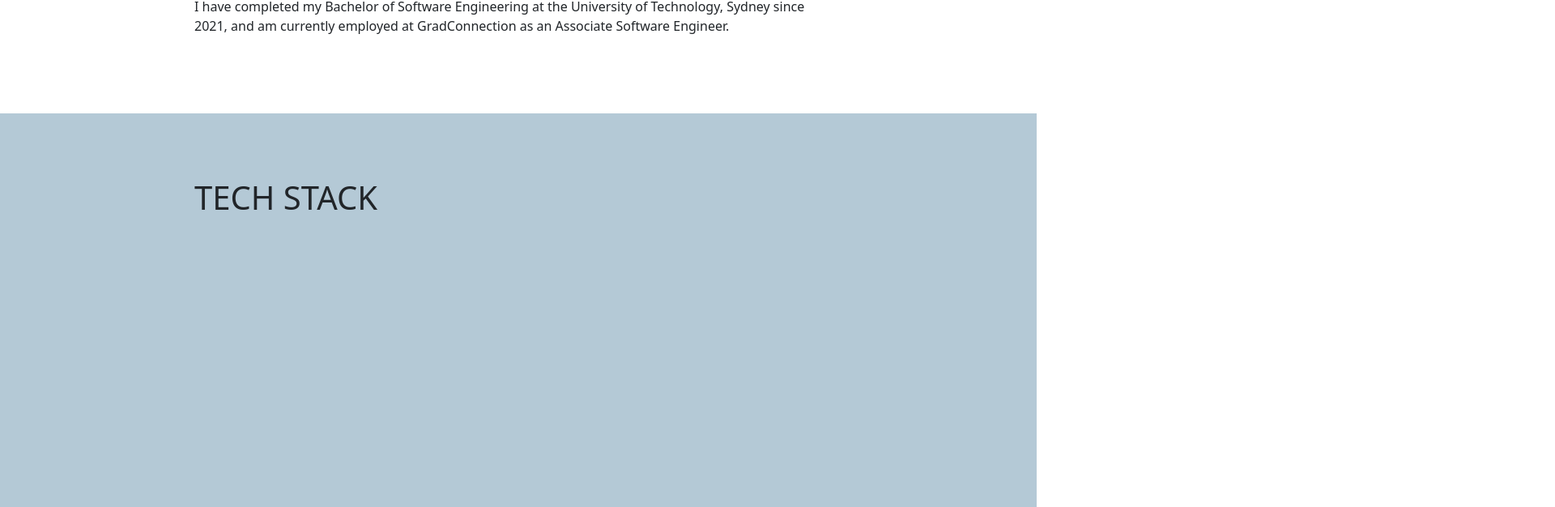
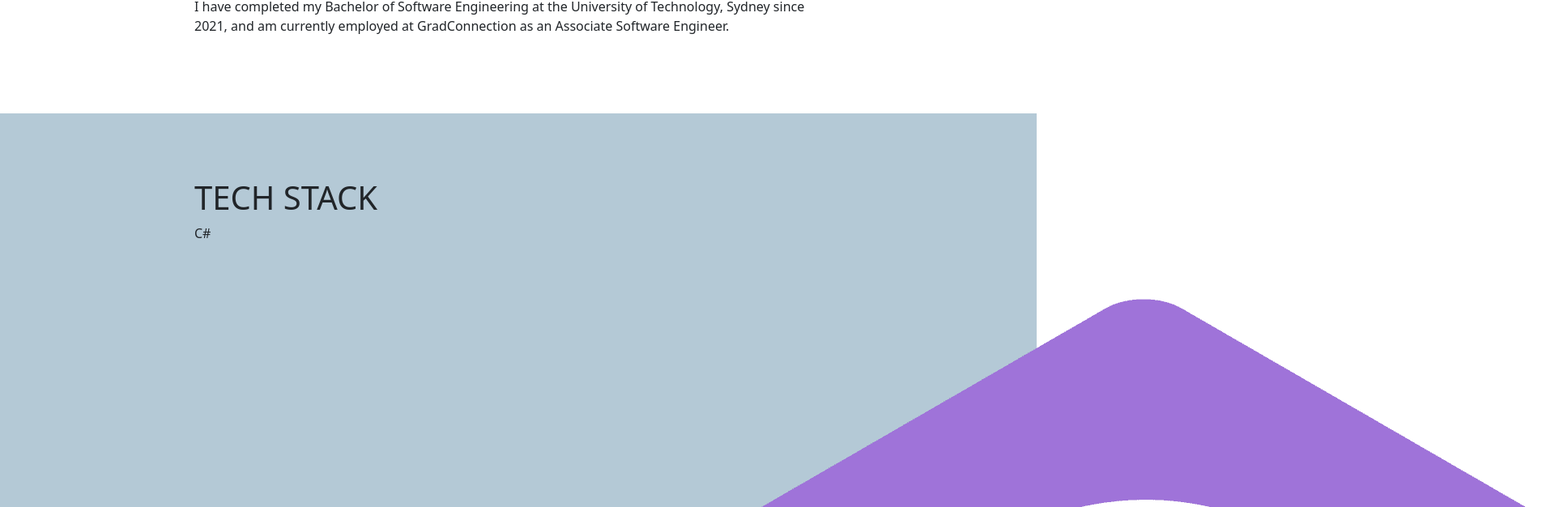
Before and after one commit to Ethanol10/ethan-portfolio, a React (Create React App) app: page / in a window 1280 px wide. Shown: the part 1450-2076 px from the top of the page at 81% size, 1920 px wide, since content can reach past the window. Built offline with nearby package versions, Linux system fonts and the light colour scheme.

Commit message:
creating a list to iterate over.

```diff
--- a/src/components/TechStack.js
+++ b/src/components/TechStack.js
@@ -1,17 +1,43 @@
 import React from 'react';
 import classNames from 'classnames';
+import { cardList } from '../media/cardlist';
 
 export default function TechStack(props){
     const {innerRef} = props;
     const techStackClassCombined = classNames("tech-stack_background", "general-formatting");
-    const [isSingular, setIsSingular] = React.useState();
+    const [isSingular, setIsSingular] = React.useState(false);
+
+    const RenderSingular = () => {
+        return (<div></div>);
+    }
+
+    const RenderCardList = () => {
+        const elements = [];
+
+        cardList.forEach(
+            (element) => {
+                elements.push(
+                    <div>
+                        <p>{element.name}</p>
+                        <img alt={element.token} src={element.img}/>
+                    </div>
+                );
+            })
+
+        return (
+            <div>
+                {elements}
+            </div>
+        );
+    }
 
     return (
         <div ref={innerRef} className={techStackClassCombined}>
             <h1>TECH STACK</h1>
-            <div>
-
-            </div>
+            {isSingular ?
+                RenderSingular() :
+                RenderCardList()
+            }
         </div>
     );
 
--- /dev/null
+++ b/src/media/cardlist.js
@@ -0,0 +1,20 @@
+import csharpimg1 from './csharp.webp'
+
+export const cardList =
+[
+    {
+        "token": "csharp",
+        "name": "C#",
+        "img": csharpimg1
+    },
+    {
+        "token": "csharp",
+        "name": "C#",
+        "img": csharpimg1
+    },
+    {
+        "token": "csharp",
+        "name": "C#",
+        "img": csharpimg1
+    },
+]
```
Also changed, not shown: src/media/csharp.webp (added).
